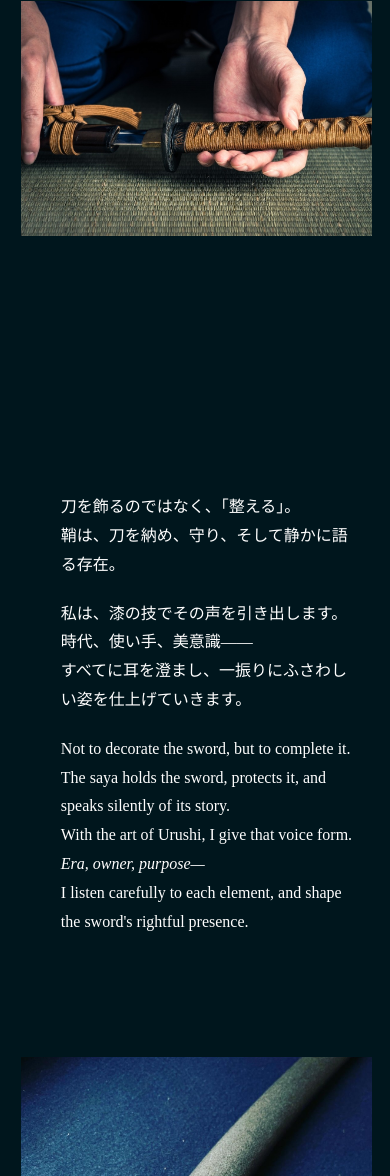
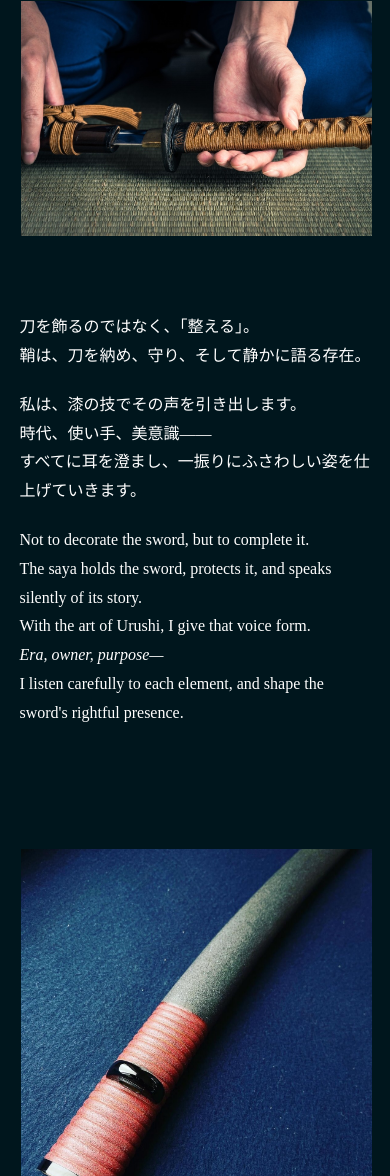
Before and after one commit to ITkumi/master-of-Urushi, a plain HTML site: page index.html in a window 390 px wide. Shown: the part 1382-2558 px from the top of the page. Drawn offline with Linux system fonts and the light colour scheme.

Commit message:
Update style.css

```diff
--- a/style.css
+++ b/style.css
@@ -345,10 +345,10 @@ video {
     padding: 20px 0;
   }
     .concept-text-overlay {
-        margin-top: 200px;
-        margin-right: -10px;
+        margin-top: 20px;
+        /*margin-right: -10px;
         padding-left: 20px;
-        width: 85%;
+        width: 85%;*/
     }
 }
 
```
